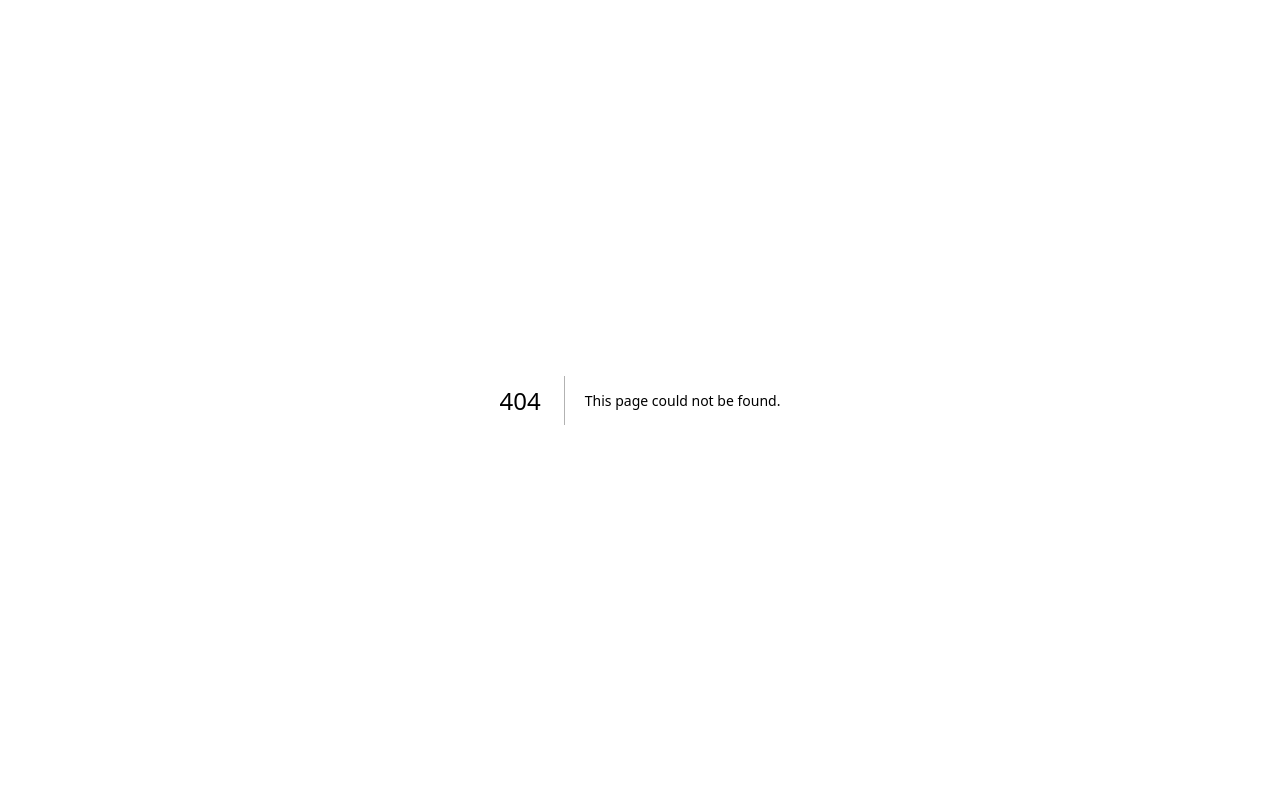
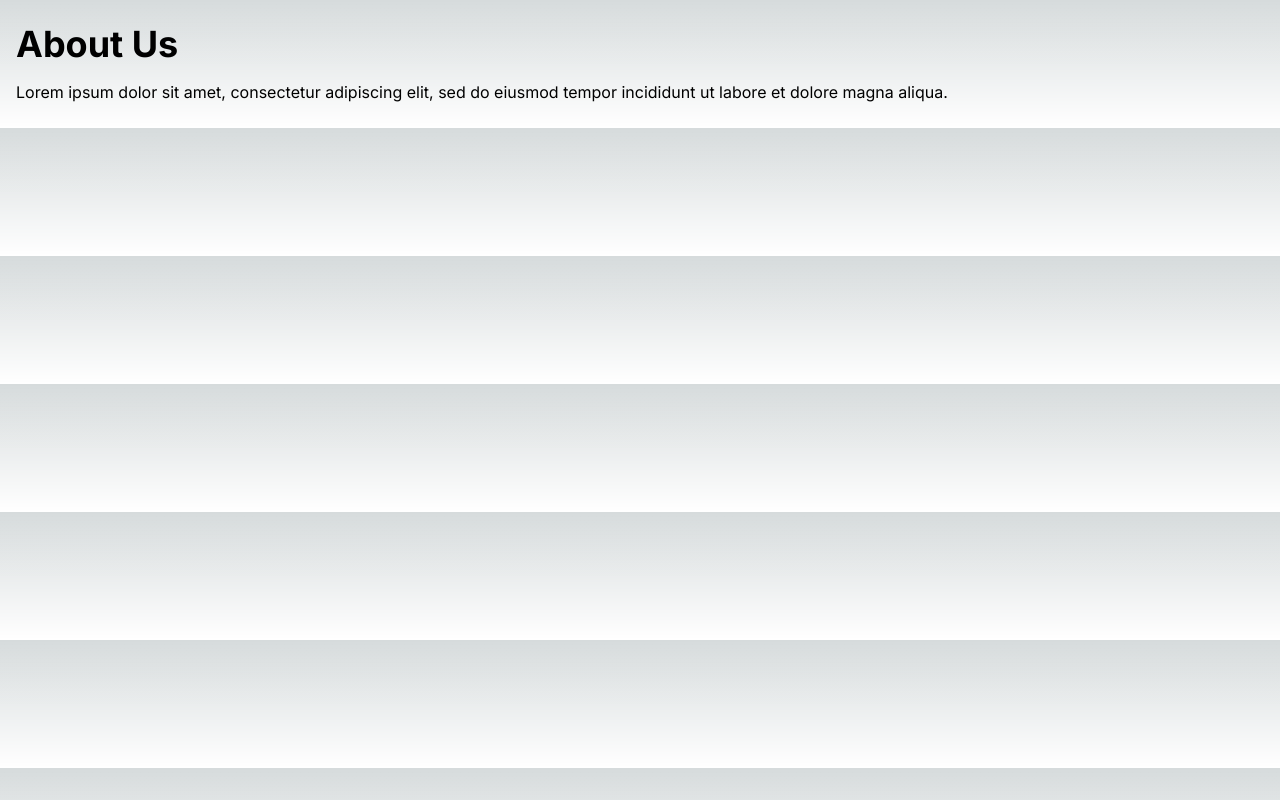
Before and after one commit to Nirusanan/next-blog, a Next.js app: page /about in a window 1280 px wide. Before the commit this address had no page. Built offline with nearby package versions, Linux system fonts and the light colour scheme.

Commit message:
about_ui

```diff
--- /dev/null
+++ b/app/about/page.js
@@ -0,0 +1,15 @@
+import React from 'react'
+
+export const metadata = {
+    title: "Blog | About",
+    description: "About page",
+  };
+
+export default function page() {
+    return (
+        <main className="container mx-auto px-4 py-6">
+            <h2 className="text-4xl font-bold mb-4">About Us</h2>
+            <p>Lorem ipsum dolor sit amet, consectetur adipiscing elit, sed do eiusmod tempor incididunt ut labore et dolore magna aliqua.</p>
+        </main>
+    )
+}
```
